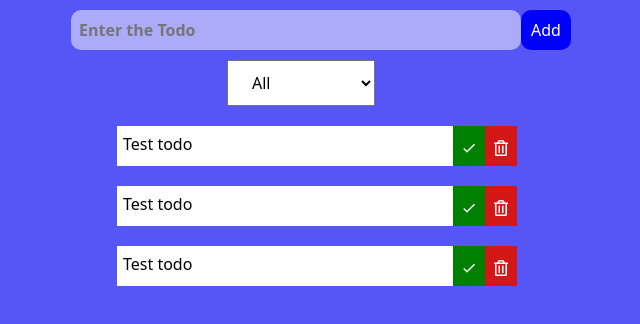
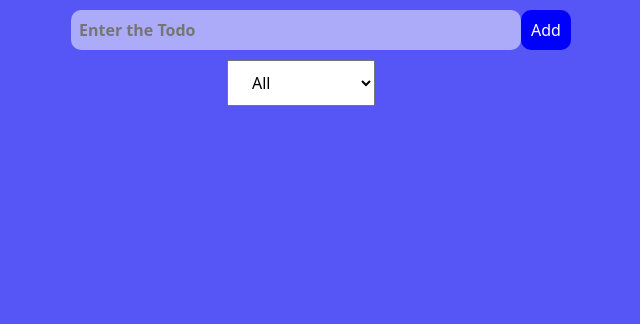
Before and after one commit to MohamadTdn/Todolist-with-react-js, a React (Create React App) app: page / in a window 1280 px wide. Shown: the top 324 px of the page, without its empty margins (339-979 px from the left). Built offline with nearby package versions, Linux system fonts and the light colour scheme.

Commit message:
add new feature

```diff
--- a/src/Components/Todolist/Todolist.js
+++ b/src/Components/Todolist/Todolist.js
@@ -5,12 +5,12 @@ import { FaRegTrashAlt } from "react-icons/fa";
 
 export default function Todolist() {
 
-  let [todos, setTodo] = useState ([])
+  const [todos, setTodo] = useState ([])
 
   return (
     <div className='Todo-list'>
       <form action="#" id='Todo-form'>
-        <input type="text" className='Todo-input' placeholder='Enter the Todo' />
+        <input  type="text" className='Todo-input' placeholder='Enter the Todo' />
         <input type="submit" className='submit-btn' value="Add" />
       </form>
       <select className='Filter'>
@@ -19,6 +19,8 @@ export default function Todolist() {
         <option value="Incomplete">Incomplete</option>
       </select>
       <ul className='Todos'>
+      {todos.map(todo => {
+        return (
         <li className='Todo'>
           <span className='Todo-title'>Test todo</span>
           <div>
@@ -26,20 +28,8 @@ export default function Todolist() {
             <button className='Delete-btn'><FaRegTrashAlt/></button>
           </div>
         </li>
-        <li className='Todo'>
-          <span className='Todo-title'>Test todo</span>
-          <div>
-            <button className='Done-btn'><MdDone/></button>
-            <button className='Delete-btn'><FaRegTrashAlt/></button>
-          </div>
-        </li>
-        <li className='Todo'>
-          <span className='Todo-title'>Test todo</span>
-          <div>
-            <button className='Done-btn'><MdDone/></button>
-            <button className='Delete-btn'><FaRegTrashAlt/></button>
-          </div>
-        </li>
+        )
+      })}
       </ul>
     </div>
   )
```
